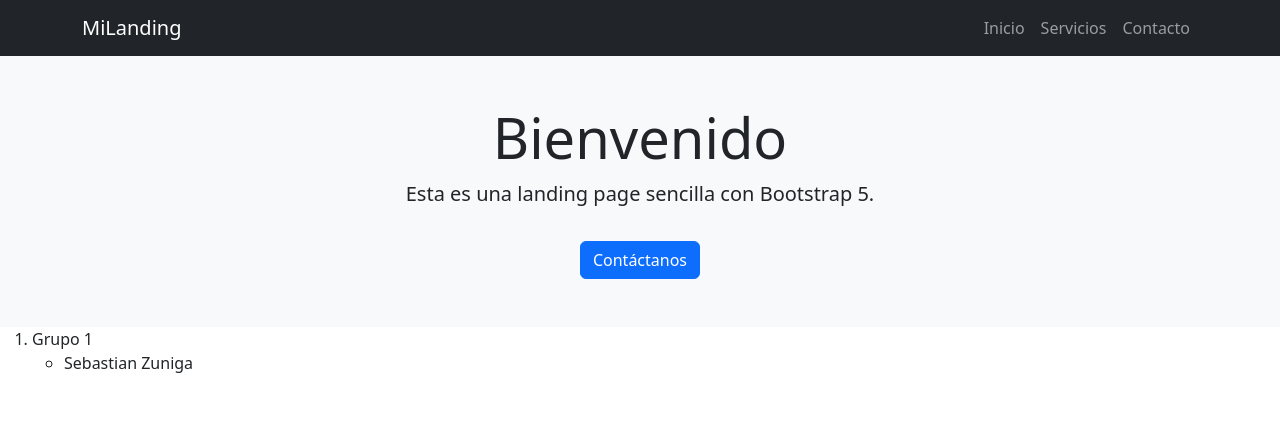
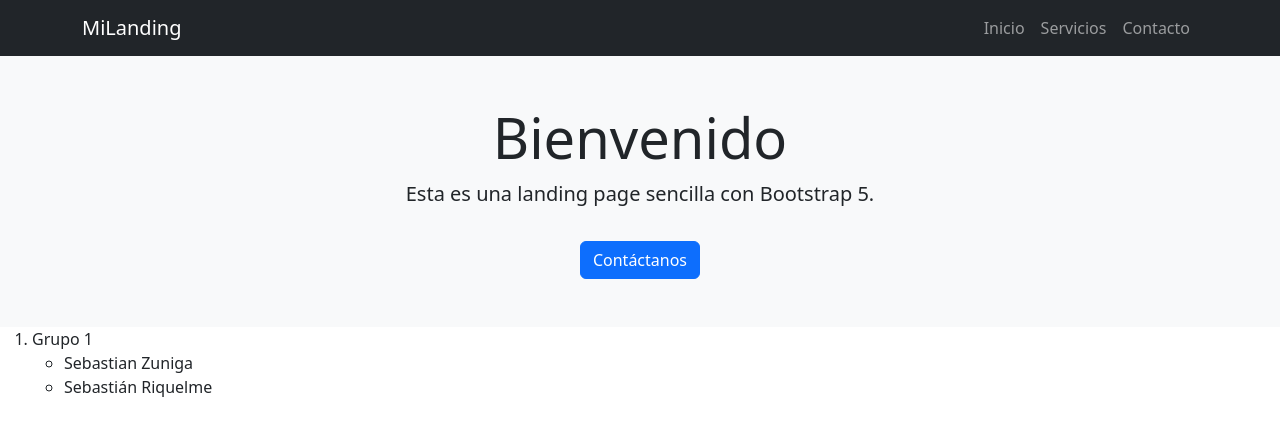
Before and after one commit to Gh0stRaccoon/simple_page_bootstrap, a plain HTML site: page index.html in a window 1280 px wide. Shown: the top 436 px of the page. Drawn offline with nearby package versions, Linux system fonts and the light colour scheme.

Commit message:
añadi mi nombre

```diff
--- a/index.html
+++ b/index.html
@@ -52,6 +52,7 @@
         Grupo 1
         <ul>
           <li>Sebastian Zuniga</li>
+          <li>Sebastián Riquelme</li>
         </ul>
       </li>
     </ol>
```
